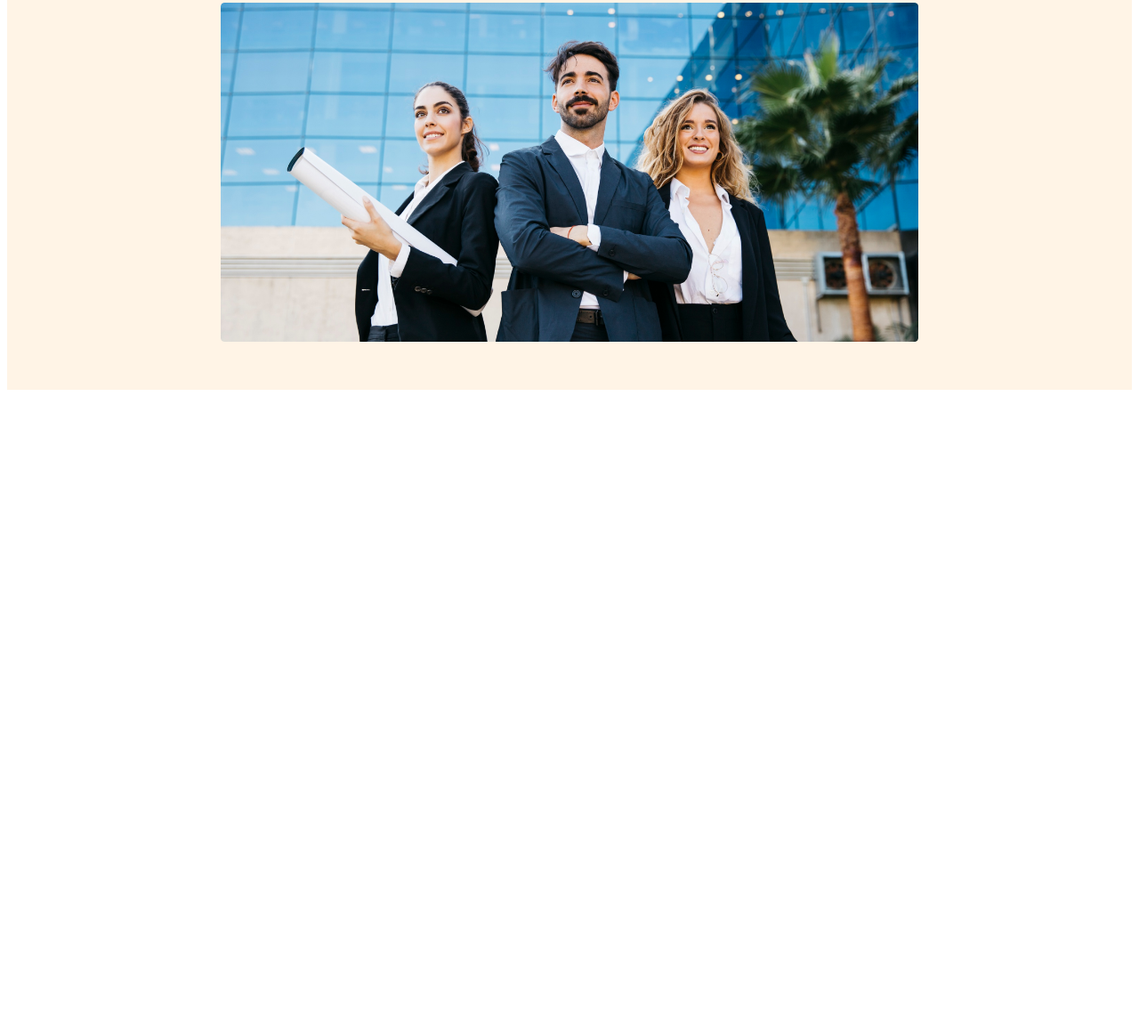
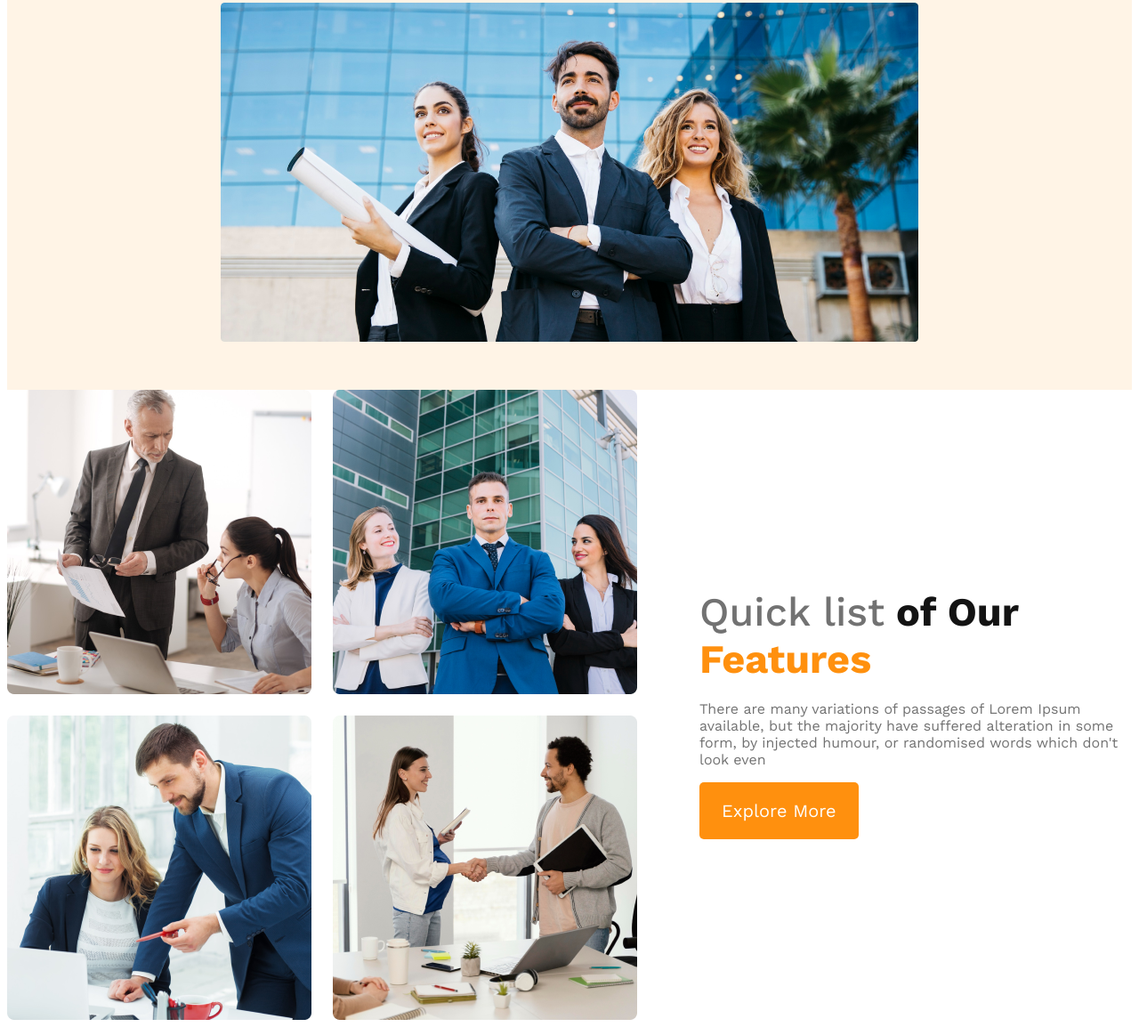
Before and after one commit to Amit44777/g3-architects-resources-main, a plain HTML site: page index.html in a window 1280 px wide. Shown: the part 677-1831 px from the top of the page at 89% size. Before the commit the page ends 1123 px from the top, so only its background shows below. Drawn offline with nearby package versions, Linux system fonts and the light colour scheme.

Commit message:
This is main section

```diff
--- a/index.html
+++ b/index.html
@@ -22,10 +22,8 @@
                 <li><a href="#">Login</a></li>
             </ul>
         </nav>
-         <!-- Header Section End -->
 
          <!-- Banner Section Start -->
-
          <div>
             <div class="banner-content">
                 <h2 class="banner-title">Brand New Group of Architects </h2>
@@ -36,6 +34,25 @@
          </div>
     </header>
     <!-- Banner Section End -->
+    <!-- Header Section End -->
+
+    <!-- This is Quick list Section Start -->
+    <main>
+        <section class="main-section">
+            <div class="image-section">
+                <img src="./images/team1.png" alt="">
+                <img src="./images/team2.png" alt="">
+                <img src="./images/team3.png" alt="">
+                <img src="./images/team4.png" alt="">
+            </div>
+            <div class="title-description">
+                <h2><span class="quick-list">Quick list</span><span class="of-our"> of Our</span> <br><span class="features">Features</span></h2>
+                <p class="description">There are many variations of passages of Lorem Ipsum available, but the majority have suffered alteration in some form, by injected humour, or randomised words which don't look even</p>
+                <button class="btn-primary">Explore More</button>
+            </div>
+        </section>
+    </main>
+    <!-- This is Quick list Section End -->
 
 </body>
 </html>
--- a/style.css/style.css
+++ b/style.css/style.css
@@ -4,7 +4,7 @@
 }
 
 
-/* Header style Start */
+/* Header Section Start  */
 header{
     background: rgba(255, 144, 14, 0.10);
     padding: 50px 240px;
@@ -45,8 +45,9 @@ nav li a{
     color: #454545;
 }
 
-/* Header style End */
+/* Header Section End  */
 
+/* Banner Section Start */
 .banner-content{
     max-width: 800px;
     text-align: center;
@@ -77,14 +78,78 @@ header img{
     margin-top: 50px;
     width: 100%;
 }
+/* Banner Section End */
 
+/* This is Quick list Section Start */
+main{
+    max-width: 1440px;
+    margin: 0 auto;
+}
+
+.main-section{
+    display: flex;
+    align-items: center;
+}
+
+.image-section{
+    display: grid;
+    grid-template-columns: repeat(2, 1fr);
+    gap: 24px;
+
+}
+
+.title-description{
+    padding-left: 70px;
+    padding-left: 70px;
+}
+
+.quick-list{
+    color: #727272;
+    font-size: 45px;
+    font-size: 'Work Sans';
+    font-weight: 500;
+}
+
+.of-our{
+    color:  #131313;
+    font-size: 45px;
+    font-family: 'Work Sans';
+    font-weight: 700;
+}
+
+.features{
+    color: #FF900E;
+    font-size: 45px;
+    font-family: 'Work Sans';
+    font-weight: 700;
+}
+
+.description{
+    color: #727272;
+    font-size: 16px;
+    font-family: 'Work Sans';
+    font-weight: 400;
+}
+
+/* This is Quick list Section End */
+
+
+/* This is media queries Start in Header Section */
 @media screen and (max-width: 576px) {
     header{
         padding: 20px;
     }
 
-    nav{
+    nav,
+    .main-section{
         flex-direction: column;
+    }
+    .image-section{
+        grid-template-columns: 1fr;
+    }
+    .title-description{
+        padding-left: 20px;
+        padding-left: 20px;
     }
 }
 
@@ -93,7 +158,8 @@ header img{
         padding: 50px;
     }
 
-    nav{
+    nav, .main-section{
         flex-direction: column;
     }
 }
+/* This is media queries in Header Section End */
```
